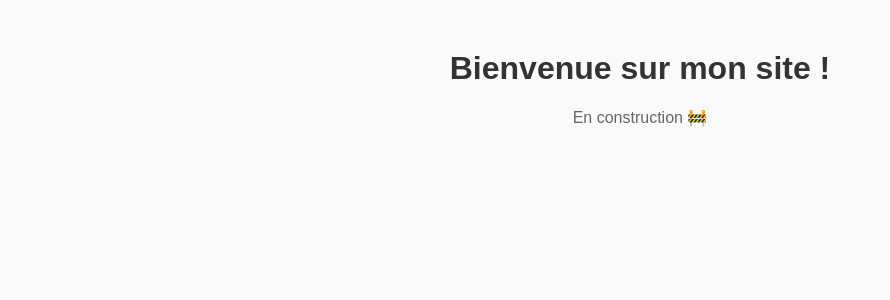
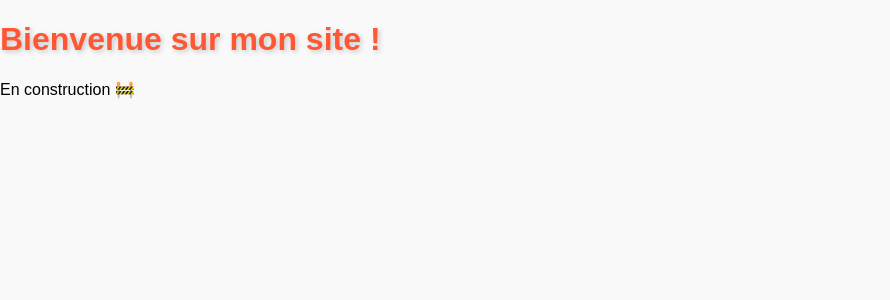
Before and after one commit to luilautre/luilautre.github.io, a PHP site: page / in a window 1280 px wide. Shown: the top 300 px of the page, without its empty margins (0-890 px from the left). Run offline with PHP 8.4, Linux system fonts and the light colour scheme.

Commit message:
Update style.css

```diff
--- a/style.css
+++ b/style.css
@@ -6,9 +6,10 @@ body {
 }
 
 h1 {
-  color: #333;
-  text-align: center;
-  margin-top: 50px;
+  color: #FF5733;
+  text-shadow: 2px 2px 5px rgba(0,0,0,0.2);
+}
+
 }
 
 p {
```
